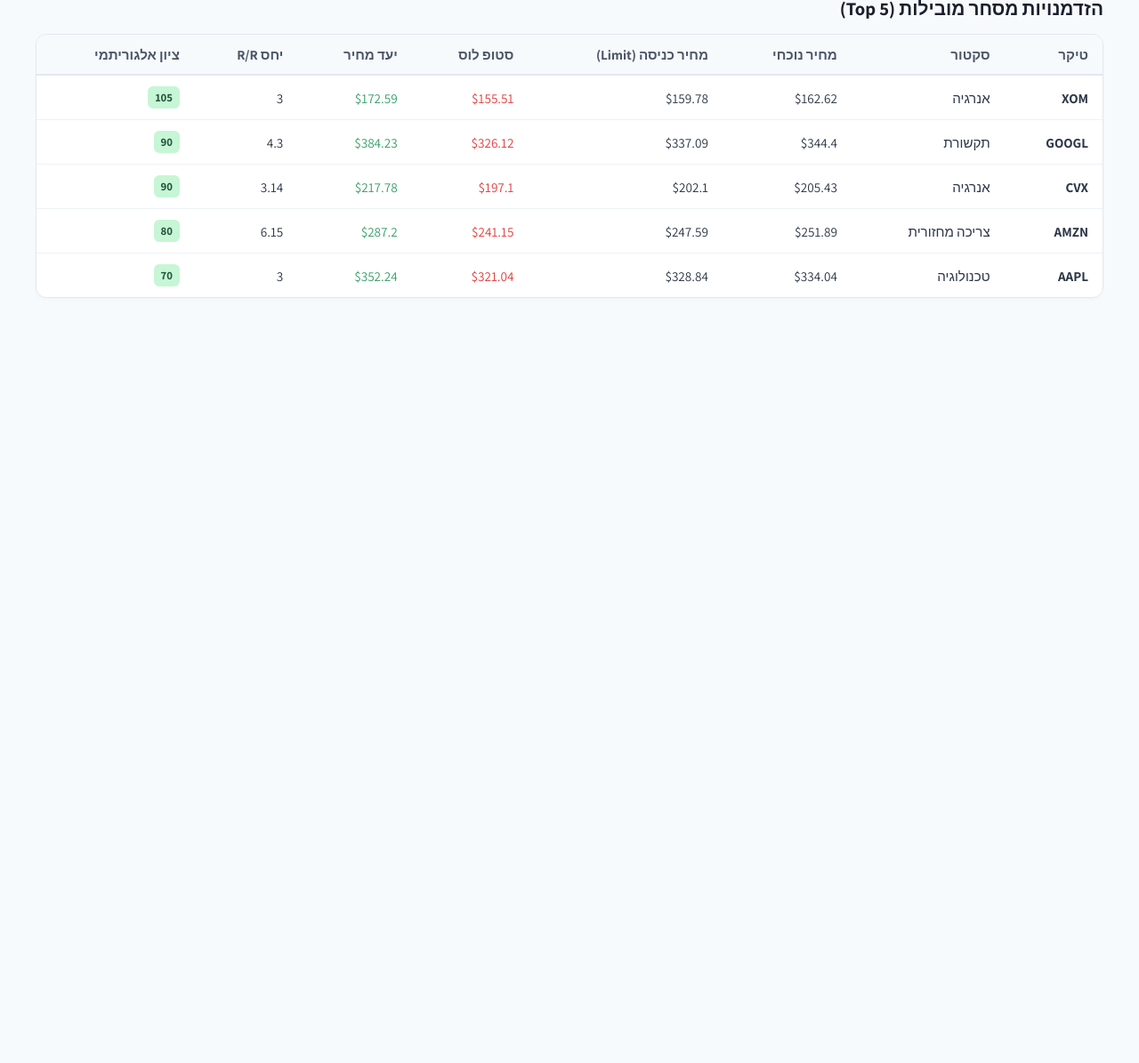
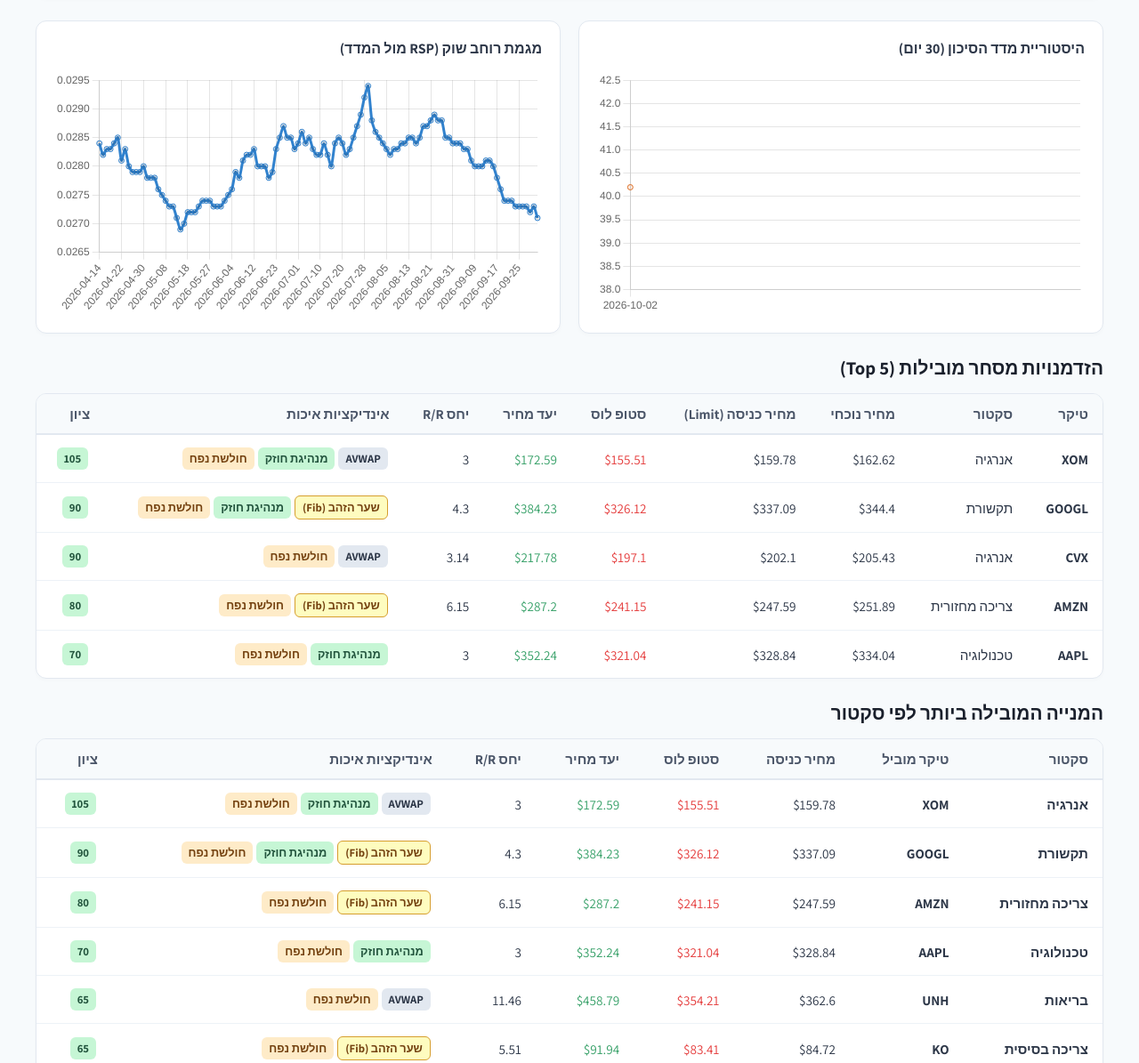
Before and after one commit to urieloffice-maker/stock-direction-change-dashboard, a plain HTML site: page index.html in a window 1280 px wide. Shown: the part 849-2044 px from the top of the page at 89% size. Before the commit the page ends 1229 px from the top, so only its background shows below. Drawn offline with nearby package versions, Linux system fonts and the light colour scheme.

Commit message:
Update index.html

```diff
--- a/index.html
+++ b/index.html
@@ -29,7 +29,7 @@
     .stat-card.weak { border-right-color: #e53e3e; }
     .stat-card.top { border-right-color: #38a169; }
     .stat-title { font-size: 0.85rem; color: #718096; font-weight: 600; margin-bottom: 5px; }
-    .stat-value { font-size: 1.3rem; font-weight: 800; color: #2d3748; }
+    .stat-value { font-size: 1.2rem; font-weight: 800; color: #2d3748; }
 
     /* טבלאות */
     .section-title { font-size: 1.3rem; font-weight: 700; margin: 25px 0 15px; color: #1a202c; }
@@ -39,10 +39,15 @@
     td { padding: 12px 16px; border-bottom: 1px solid #edf2f7; color: #2d3748; }
     tr:last-child td { border-bottom: none; }
 
-    .badge { padding: 4px 8px; border-radius: 6px; font-weight: 700; font-size: 0.8rem; display: inline-block; }
+    .badge { padding: 4px 8px; border-radius: 6px; font-weight: 700; font-size: 0.8rem; display: inline-block; margin: 2px; }
     .badge-success { background: #c6f6d5; color: #22543d; }
     .badge-warning { background: #feebc8; color: #744210; }
     .badge-danger { background: #fed7d7; color: #9b2c2c; }
+    .badge-info { background: #e2e8f0; color: #2d3748; }
+    .badge-gold { background: #fefcbf; color: #744210; border: 1px solid #d69e2e; }
+
+    .charts-grid { display: grid; grid-template-columns: repeat(auto-fit, minmax(450px, 1fr)); gap: 20px; margin-bottom: 25px; }
+    .chart-card { background: #fff; padding: 20px; border-radius: 12px; border: 1px solid #e2e8f0; box-shadow: 0 2px 5px rgba(0,0,0,0.02); }
   </style>
 </head>
 <body>
@@ -65,7 +70,7 @@
       </div>
     </div>
 
-    <!-- כרטיסיית מדד סיכון מרכזית (מבנה 3 עמודות: שמאל - ציון, מרכז - קשת 40, ימין - Fear & Greed) -->
+    <!-- כרטיסיית מדד סיכון מרכזית -->
     <div class="main-risk-card">
       <div class="risk-grid">
 
@@ -78,7 +83,7 @@
         </div>
 
         <!-- 2. מרכז: מד הקשת (Gauge) -->
-        <div style="flex: 1; min-width: 220px; display: flex; justify-content: center; align-items: center; position: relative;">
+        <div style="flex: 1; min-width: 220px; display: flex; justify-content: center; align-items: center;">
           <div style="width: 200px; height: 100px; position: relative;">
             <canvas id="gaugeCanvas" width="200" height="100"></canvas>
             <div id="gauge-value" style="position: absolute; bottom: 0; width: 100%; text-align: center; font-size: 2rem; font-weight: 800; color: #1a202c;">
@@ -88,7 +93,7 @@
         </div>
 
         <!-- 3. צד ימין: חלונית Fear & Greed Index -->
-        <div style="flex: 1; min-width: 200px; display: flex; justify-content: flex-start; justify-content: center;">
+        <div style="flex: 1; min-width: 200px; display: flex; justify-content: center;">
           <div id="fear-greed-card" style="background: #f7fafc; border: 1px solid #e2e8f0; border-radius: 14px; padding: 14px 20px; text-align: center; width: 100%; max-width: 220px; box-shadow: inset 0 2px 4px rgba(0,0,0,0.02);">
             <div style="font-size: 0.8rem; color: #718096; text-transform: uppercase; letter-spacing: 0.5px; font-weight: 700; margin-bottom: 6px;">
               Fear & Greed Index
@@ -125,7 +130,7 @@
       </div>
     </div>
 
-    <!-- טבלת אינדיקטורים -->
+    <!-- אינדיקטורים -->
     <div class="section-title">אינדיקטורים וסיכוני שוק</div>
     <div class="table-container">
       <table>
@@ -143,7 +148,19 @@
       </table>
     </div>
 
-    <!-- טבלת הזדמנויות מסחר -->
+    <!-- גרפים: היסטוריית סיכון ורוחב שוק -->
+    <div class="charts-grid">
+      <div class="chart-card">
+        <h4 style="margin:0 0 15px 0;">היסטוריית מדד הסיכון (30 יום)</h4>
+        <canvas id="historyChart"></canvas>
+      </div>
+      <div class="chart-card">
+        <h4 style="margin:0 0 15px 0;">מגמת רוחב שוק (RSP מול המדד)</h4>
+        <canvas id="rspChart"></canvas>
+      </div>
+    </div>
+
+    <!-- הזדמנויות מסחר מובילות -->
     <div class="section-title">הזדמנויות מסחר מובילות (Top 5)</div>
     <div class="table-container">
       <table>
@@ -156,10 +173,32 @@
             <th>סטופ לוס</th>
             <th>יעד מחיר</th>
             <th>יחס R/R</th>
-            <th>ציון אלגוריתמי</th>
+            <th>אינדיקציות איכות</th>
+            <th>ציון</th>
           </tr>
         </thead>
         <tbody id="opportunities-table-body">
+        </tbody>
+      </table>
+    </div>
+
+    <!-- המנייה הטובה ביותר לפי סקטור -->
+    <div class="section-title">המנייה המובילה ביותר לפי סקטור</div>
+    <div class="table-container">
+      <table>
+        <thead>
+          <tr>
+            <th>סקטור</th>
+            <th>טיקר מוביל</th>
+            <th>מחיר כניסה</th>
+            <th>סטופ לוס</th>
+            <th>יעד מחיר</th>
+            <th>יחס R/R</th>
+            <th>אינדיקציות איכות</th>
+            <th>ציון</th>
+          </tr>
+        </thead>
+        <tbody id="sector-best-table-body">
         </tbody>
       </table>
     </div>
@@ -168,6 +207,8 @@
 
   <script>
     let globalData = null;
+    let historyChartInstance = null;
+    let rspChartInstance = null;
 
     function drawGauge(score) {
       const canvas = document.getElementById('gaugeCanvas');
@@ -178,14 +219,12 @@
       const centerY = canvas.height - 10;
       const radius = 80;
 
-      // רקע הקשת
       ctx.beginPath();
       ctx.arc(centerX, centerY, radius, Math.PI, 2 * Math.PI, false);
       ctx.lineWidth = 20;
       ctx.strokeStyle = '#edf2f7';
       ctx.stroke();
 
-      // הקשת הצבועה
       let color = '#38a169';
       if (score > 30) color = '#ecc94b';
       if (score > 60) color = '#ed8936';
@@ -201,6 +240,56 @@
       document.getElementById('gauge-value').innerText = Math.round(score);
     }
 
+    function renderIndicatorsQuality(opp) {
+      let badges = '';
+      if (opp.golden_fib_confluence) badges += `<span class="badge badge-gold">שער הזהב (Fib)</span>`;
+      if (opp.avwap_confluence) badges += `<span class="badge badge-info">AVWAP</span>`;
+      if (opp.rs_leader) badges += `<span class="badge badge-success">מנהיגת חוזק</span>`;
+      if (opp.healthy_pullback_vol) badges += `<span class="badge badge-warning">חולשת נפח</span>`;
+      return badges || '<span style="color:#a0aec0;">רגיל</span>';
+    }
+
+    function renderCharts(bench) {
+      // גרף היסטוריה
+      if (historyChartInstance) historyChartInstance.destroy();
+      const ctx1 = document.getElementById('historyChart').getContext('2d');
+      const histData = bench.history || [];
+      historyChartInstance = new Chart(ctx1, {
+        type: 'line',
+        data: {
+          labels: histData.map(h => h.date),
+          datasets: [{
+            label: 'ציון סיכון',
+            data: histData.map(h => h.score),
+            borderColor: '#dd6b20',
+            backgroundColor: 'rgba(221, 107, 32, 0.1)',
+            fill: true,
+            tension: 0.3
+          }]
+        },
+        options: { responsive: true, plugins: { legend: { display: false } } }
+      });
+
+      // גרף RSP
+      if (rspChartInstance) rspChartInstance.destroy();
+      const ctx2 = document.getElementById('rspChart').getContext('2d');
+      const rspData = bench.rsp_chart || [];
+      rspChartInstance = new Chart(ctx2, {
+        type: 'line',
+        data: {
+          labels: rspData.map(r => r.date),
+          datasets: [{
+            label: 'יחס RSP/Benchmark',
+            data: rspData.map(r => r.ratio),
+            borderColor: '#3182ce',
+            fill: false,
+            tension: 0.2
+          }]
+        },
+        options: { responsive: true, plugins: { legend: { display: false } } }
+      });
+    }
+
     function switchBenchmark() {
       if (!globalData) return;
       const selected = document.getElementById('benchmark-select').value;
@@ -209,7 +298,7 @@
         drawGauge(bench.weighted_risk_score);
         document.getElementById('risk-status-badge').innerText = bench.overall_status;
 
-        // עדכון טבלת אינדיקטורים
+        // טבלת אינדיקטורים
         const tbody = document.getElementById('indicators-table-body');
         tbody.innerHTML = '';
         bench.indicators.forEach(ind => {
@@ -227,17 +316,19 @@
             </tr>
           `;
         });
+
+        // רנדור הגרפים
+        renderCharts(bench);
       }
     }
 
     async function loadDashboardData() {
       try {
-        // טעינה ללא מטמון (Cache-Busting)
         const response = await fetch('data.json?t=' + new Date().getTime());
         if (!response.ok) throw new Error('Network error');
         globalData = await response.json();
 
-        // 1. עדכון Fear & Greed Index בחלונית הימנית
+        // 1. Fear & Greed Index
         if (globalData.fear_and_greed) {
           const fg = globalData.fear_and_greed;
           document.getElementById('fg-score').innerText = fg.score;
@@ -265,7 +356,7 @@
           }
         }
 
-        // 2. עדכון נתונים משניים
+        // 2. מדדים משניים
         document.getElementById('win-rate-val').innerText = (globalData.win_rate || 0) + '%';
         document.getElementById('skew-val').innerText = globalData.skew_index || '0.00';
 
@@ -279,7 +370,7 @@
         // 3. טעינת המדד הנבחר
         switchBenchmark();
 
-        // 4. עדכון טבלת הזדמנויות
+        // 4. טבלת הזדמנויות מסחר מובילות
         const oppBody = document.getElementById('opportunities-table-body');
         oppBody.innerHTML = '';
         if (globalData.stock_opportunities) {
@@ -293,6 +384,27 @@
                 <td style="color:#e53e3e;">$${opp.stop_loss}</td>
                 <td style="color:#38a169;">$${opp.target_price}</td>
                 <td>${opp.rr_ratio}</td>
+                <td>${renderIndicatorsQuality(opp)}</td>
+                <td><span class="badge badge-success">${opp.score}</span></td>
+              </tr>
+            `;
+          });
+        }
+
+        // 5. טבלת המנייה המובילה לפי סקטור
+        const secBody = document.getElementById('sector-best-table-body');
+        secBody.innerHTML = '';
+        if (globalData.best_per_sector_opportunities) {
+          globalData.best_per_sector_opportunities.forEach(opp => {
+            secBody.innerHTML += `
+              <tr>
+                <td><b>${opp.sector}</b></td>
+                <td><b>${opp.ticker}</b></td>
+                <td>$${opp.entry_limit}</td>
+                <td style="color:#e53e3e;">$${opp.stop_loss}</td>
+                <td style="color:#38a169;">$${opp.target_price}</td>
+                <td>${opp.rr_ratio}</td>
+                <td>${renderIndicatorsQuality(opp)}</td>
                 <td><span class="badge badge-success">${opp.score}</span></td>
               </tr>
             `;
```
